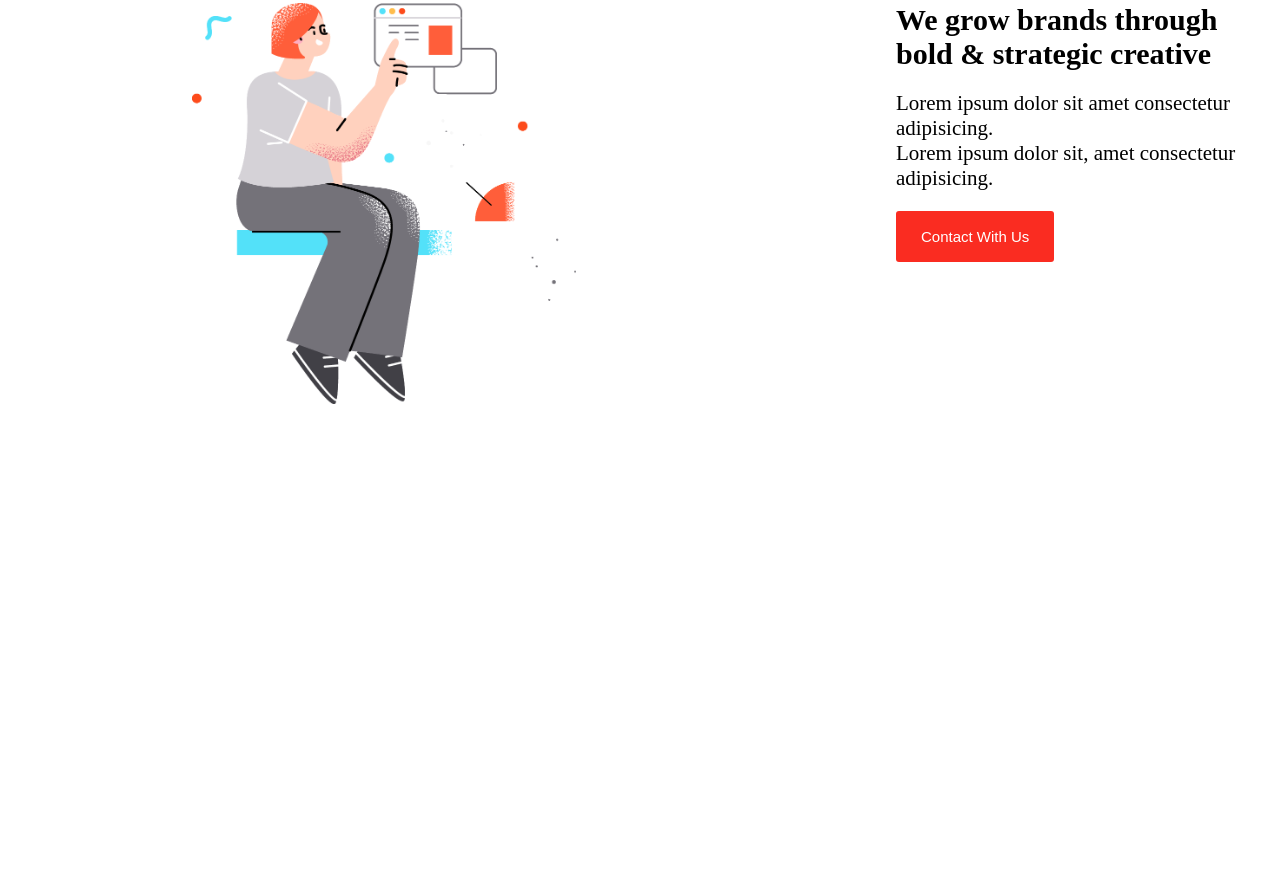
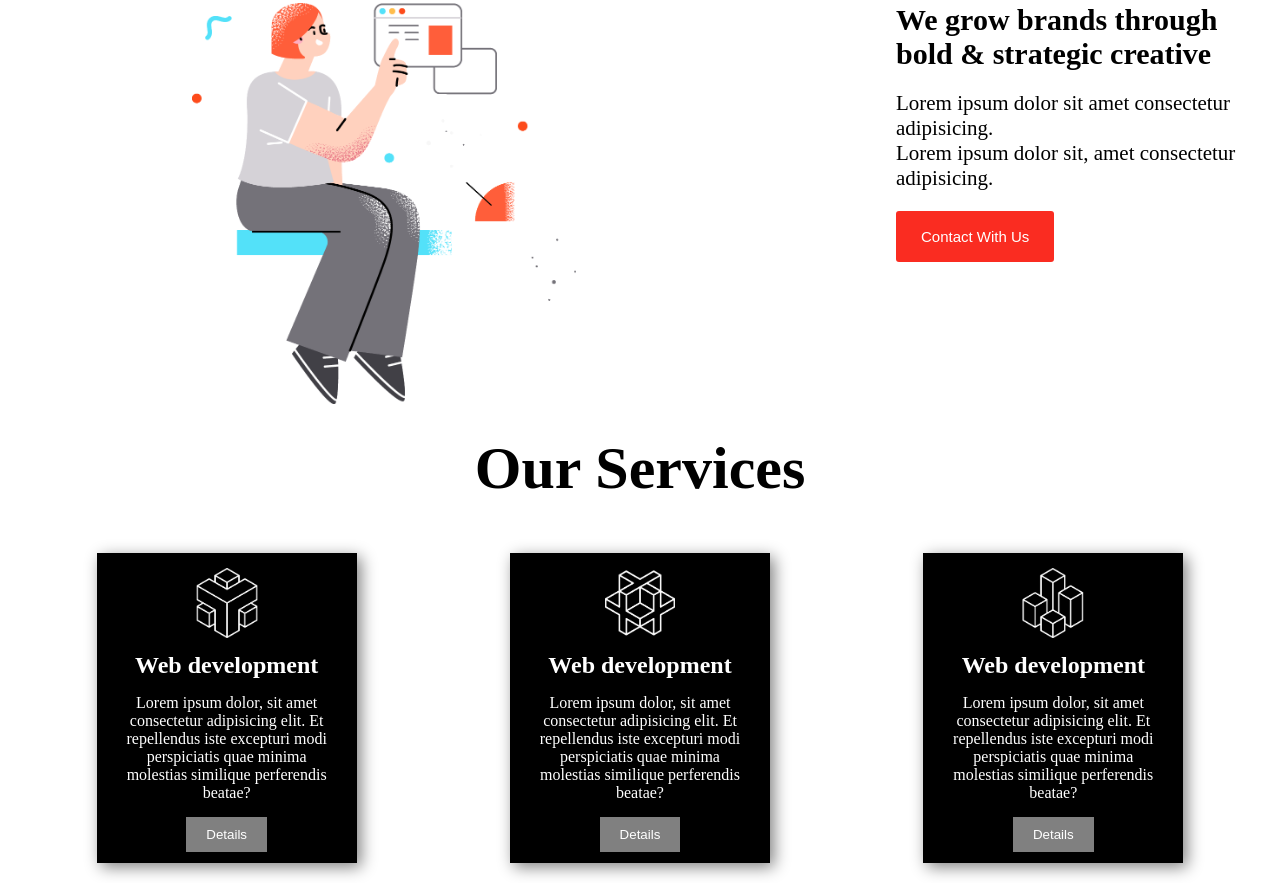
Before and after one commit to emiya-77/Digital-Product, a plain HTML site: page index.html in a window 1280 px wide. Shown: the part 1024-1907 px from the top of the page. Before the commit the page ends 1458 px from the top, so only its background shows below. Drawn offline with Linux system fonts and the light colour scheme.

Commit message:
added the service section

```diff
--- a/index.html
+++ b/index.html
@@ -38,6 +38,7 @@
                 </div>
             </div>
         </section>
+
         <!-- about us section-->
         <section>
             <h1 class="title about-title">About Us</h1>
@@ -53,6 +54,39 @@
                 </div>
             </div>
         </section>
+
+        <!-- service section -->
+        <section>
+            <h1 class="title about-title">Our Services</h1>
+            <div class="service-container">
+                <div class="box">
+                    <img class="icon" src="./icon/0.png" alt="">
+                    <h2 class="box-title">Web development</h2>
+                    <p class="box-description">
+                        Lorem ipsum dolor, sit amet consectetur adipisicing elit. Et repellendus iste excepturi modi perspiciatis quae minima molestias similique perferendis beatae?
+                    </p>
+                    <button class="btn box-btn">Details</button>
+                </div>
+                <div class="box">
+                    <img class="icon" src="./icon/1.png" alt="">
+                    <h2 class="box-title">Web development</h2>
+                    <p class="box-description">
+                        Lorem ipsum dolor, sit amet consectetur adipisicing elit. Et repellendus iste excepturi modi perspiciatis quae
+                        minima molestias similique perferendis beatae?
+                    </p>
+                    <button class="btn box-btn">Details</button>
+                </div>
+                <div class="box">
+                    <img class="icon" src="./icon/2.png" alt="">
+                    <h2 class="box-title">Web development</h2>
+                    <p class="box-description">
+                        Lorem ipsum dolor, sit amet consectetur adipisicing elit. Et repellendus iste excepturi modi perspiciatis quae
+                        minima molestias similique perferendis beatae?
+                    </p>
+                    <button class="btn box-btn">Details</button>
+                </div>
+            </div>
+        </section>
     </main>
     <footer>
 
--- a/style.css
+++ b/style.css
@@ -107,3 +107,34 @@
     border-radius: 3px;
     background-color: rgb(250, 44, 33);
 }
+
+
+/* Service section */
+.box{
+    width: 230px;
+    height: 280px;
+    box-shadow: 4px 4px 15px gray;
+    background-color: black;
+    text-align: center;
+    padding: 15px;
+    color: white;
+}
+.icon{
+    width: 70px;
+}
+.box-btn{
+    background-color: gray;
+    margin-top: 10px;
+}
+.box-title{
+    padding: 10px;
+
+}
+.box-description{
+    padding: 5px;
+}
+.service-container{
+    display: flex;
+    justify-content: space-around;
+    padding: 20px;
+}
```
